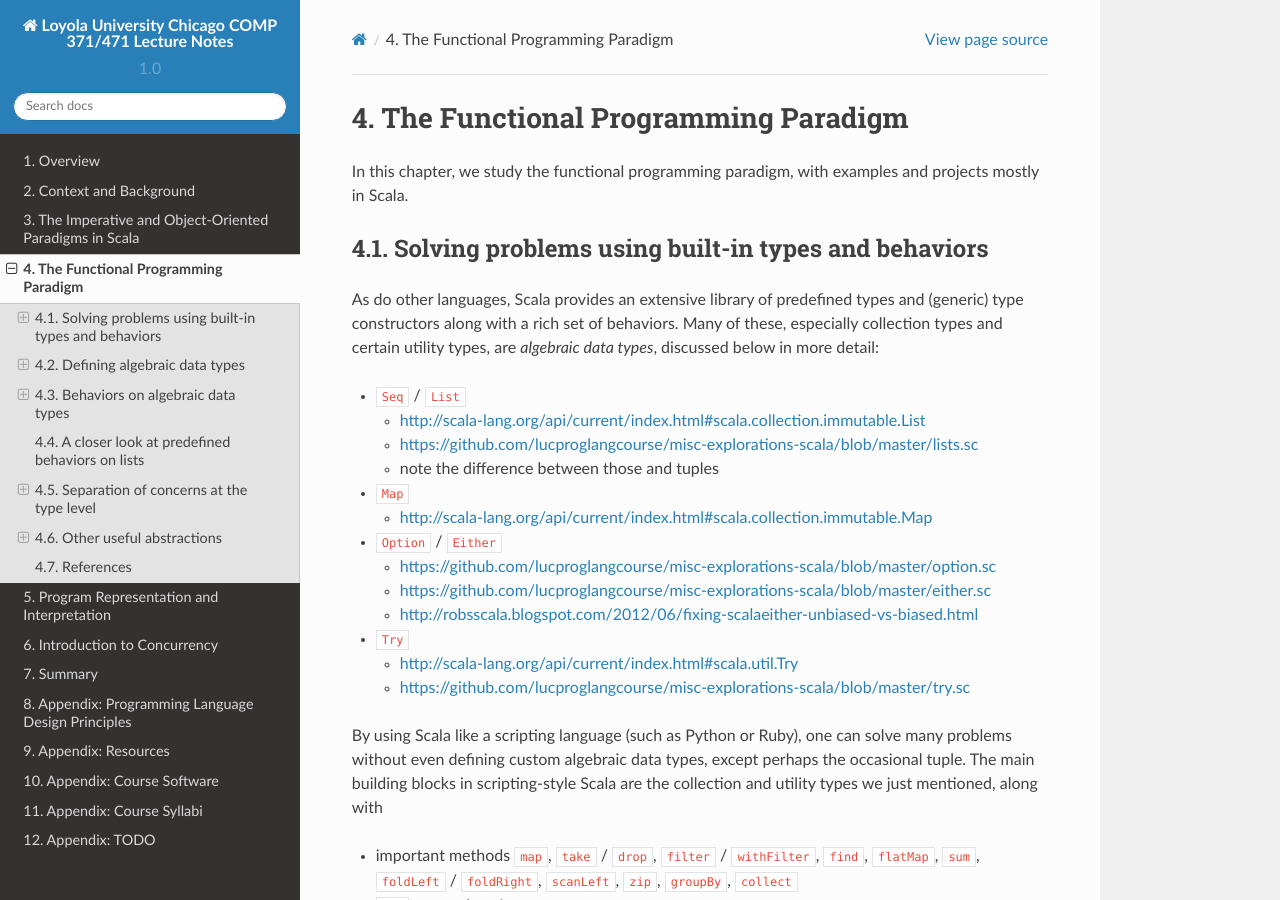
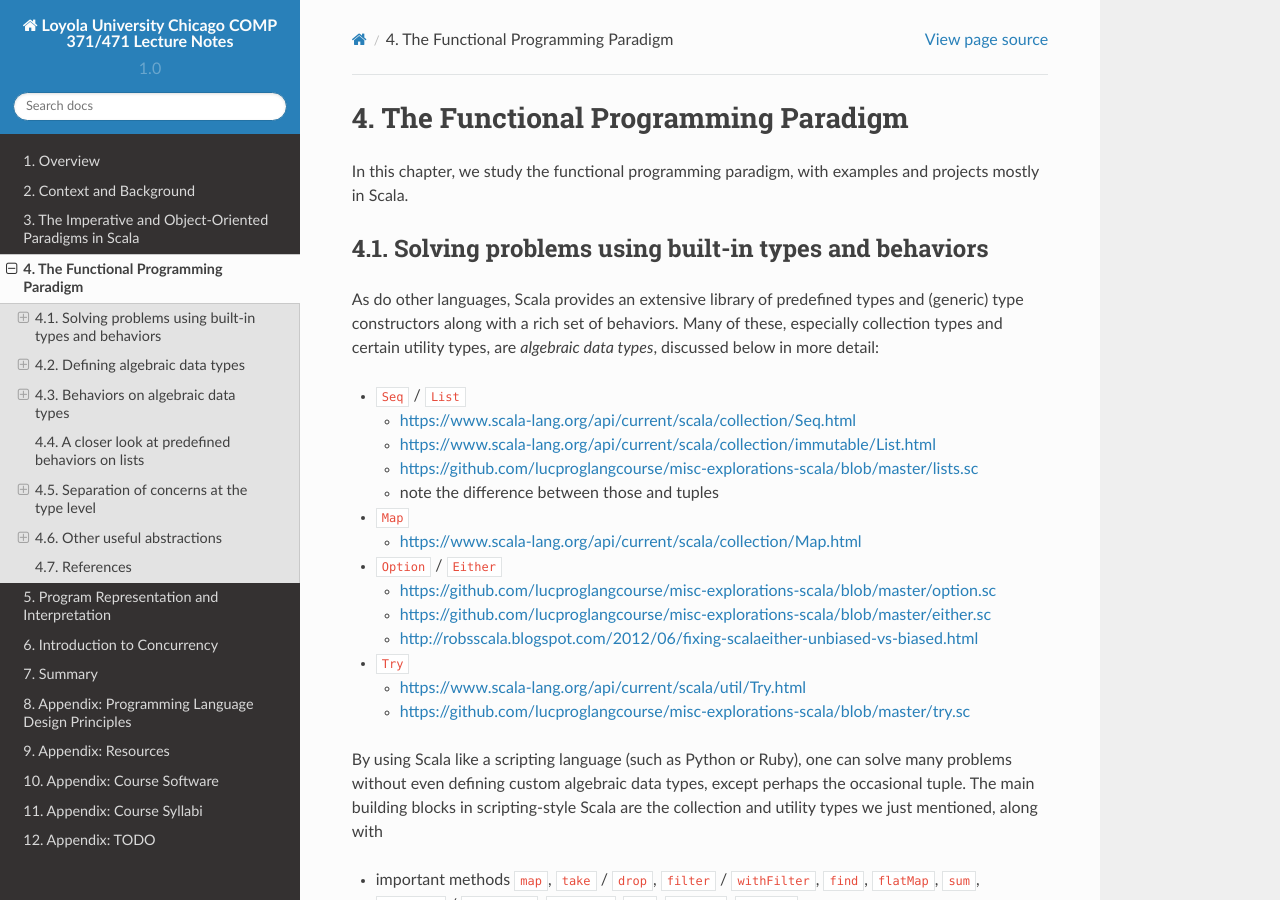
Before and after one commit to lucproglangcourse/lucproglangcourse.github.io, a Sphinx documentation site: the page built from source/functionalprogramming.rst, in a window 1280 px wide and 900 px high. Built offline with Sphinx 7.4.7 and the Read the Docs theme 2.0.0, drawn with Linux system fonts in a browser that asks for light colours; some of the changed lines change nothing that is shown.

Commit message:
fixed links to collection classes
Signed-off-by: Konstantin Läufer <klaeufer@gmail.com>

```diff
--- a/source/functionalprogramming.rst
+++ b/source/functionalprogramming.rst
@@ -12,13 +12,14 @@ Many of these, especially collection types and certain utility types, are *algeb
 
 - ``Seq`` / ``List``
 
-  - http://scala-lang.org/api/current/index.html#scala.collection.immutable.List
+  - https://www.scala-lang.org/api/current/scala/collection/Seq.html
+  - https://www.scala-lang.org/api/current/scala/collection/immutable/List.html
   - https://github.com/lucproglangcourse/misc-explorations-scala/blob/master/lists.sc
   - note the difference between those and tuples
 
 - ``Map``
 
-  - http://scala-lang.org/api/current/index.html#scala.collection.immutable.Map
+  - https://www.scala-lang.org/api/current/scala/collection/Map.html
 
 - ``Option`` / ``Either``
 
@@ -28,7 +29,7 @@ Many of these, especially collection types and certain utility types, are *algeb
 
 - ``Try``
 
-  - http://scala-lang.org/api/current/index.html#scala.util.Try
+  - https://www.scala-lang.org/api/current/scala/util/Try.html
   - https://github.com/lucproglangcourse/misc-explorations-scala/blob/master/try.sc
 
 By using Scala like a scripting language (such as Python or Ruby), one can solve many problems without even defining custom algebraic data types, except perhaps the occasional tuple.
```
